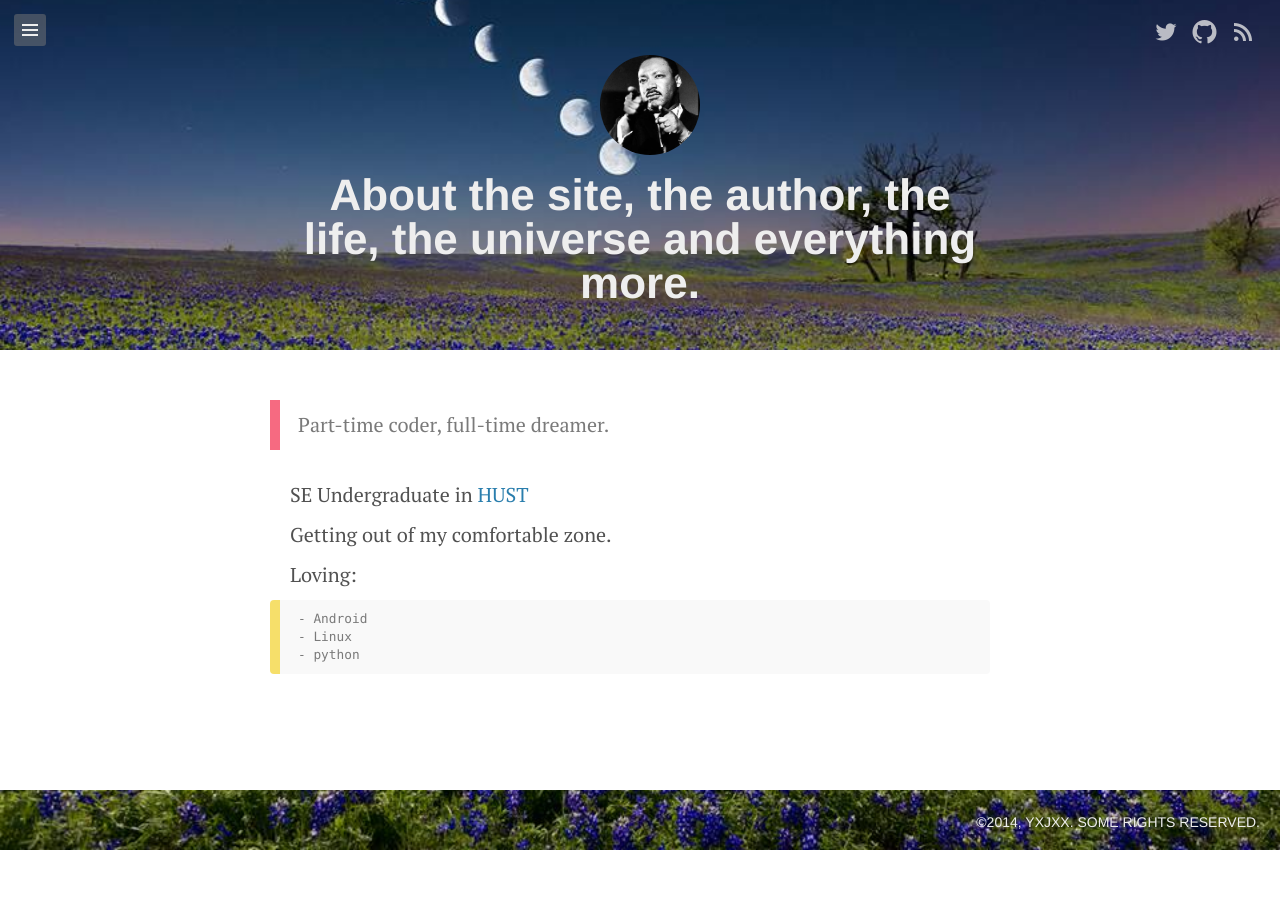
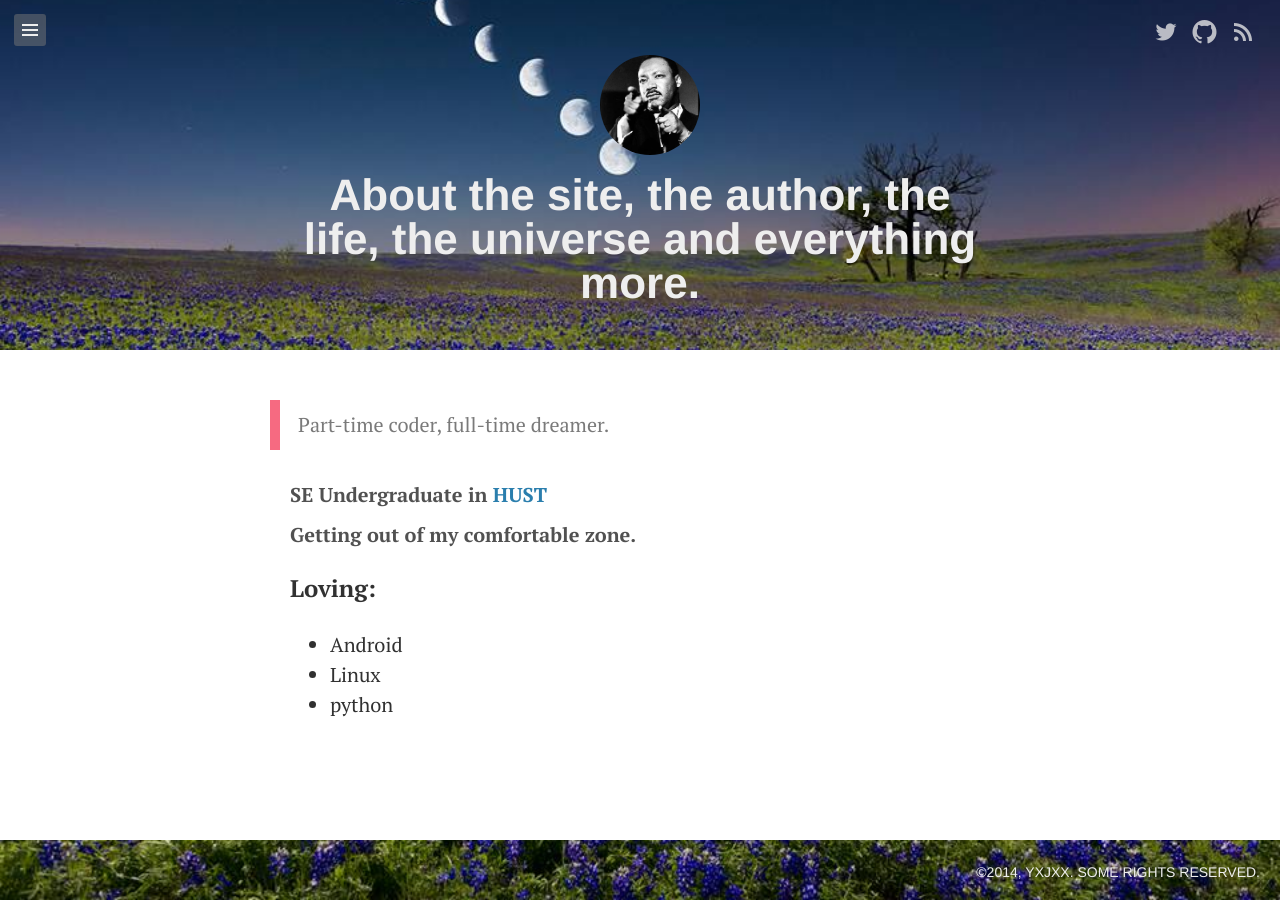
Before and after one commit to yxjxx/yxjxx.github.io.archived, a Jekyll site: the page built from about.md, in a window 1280 px wide. Built offline with Jekyll 4.4.1, drawn with Linux system fonts in a browser that asks for light colours; part of the change alters nothing that is shown.

```diff
--- a/about.md
+++ b/about.md
@@ -7,12 +7,12 @@ title: About the site, the author, the life, the universe and everything more.
     Part-time coder, full-time dreamer.
 </div>
 
-SE Undergraduate in [HUST](http://www.hust.edu.cn/)
+**SE Undergraduate in [HUST](http://www.hust.edu.cn/)**
 
-Getting out of my comfortable zone.
+**Getting out of my comfortable zone.**
 
-Loving:
+###Loving:
 
-    - Android
-    - Linux
-    - python
+- Android
+- Linux
+- python
```
